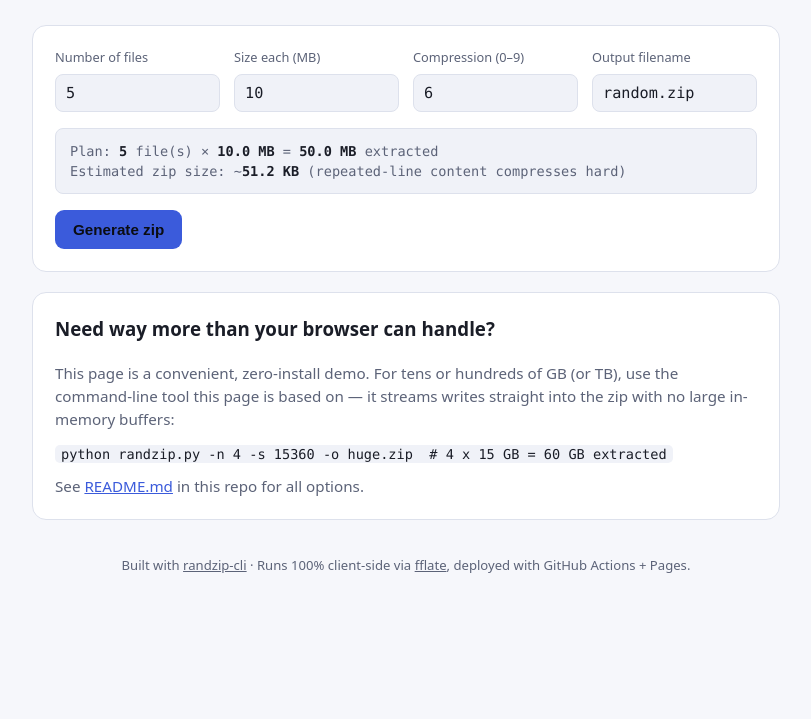
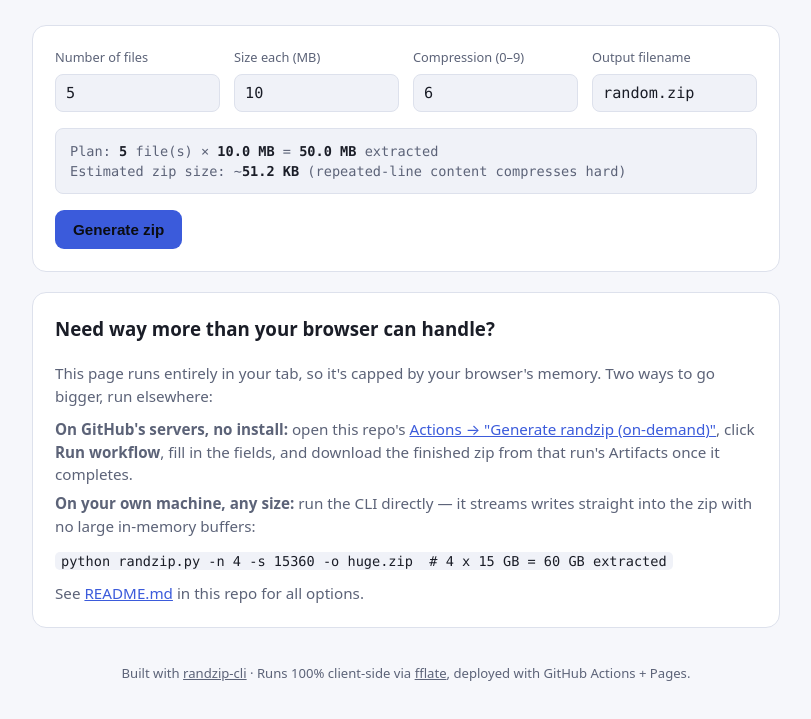
Before and after one commit to lonaMisa-codes/Test1, a plain HTML site: page index.html in a window 1280 px wide. Shown: the part 127-846 px from the top of the page, without its empty margins (234-1045 px from the left). Before the commit the page ends 800 px from the top, so only its background shows below. Drawn offline with Linux system fonts and the light colour scheme.

Commit message:
Add on-demand GitHub Actions workflow for server-side generation
Adds .github/workflows/generate.yml: a workflow_dispatch job that runs
the real randzip.py on a GitHub-hosted runner (not in the browser, not
on the user's machine) and uploads the result as a downloadable
artifact. Linked from index.html for anyone who wants generation to
happen off their own device/browser.

Co-Authored-By: Claude Sonnet 5 <noreply@anthropic.com>
Claude-Session: https://claude.ai/code/session_015ADmK5212xgRgmNUbZMvGu

```diff
--- a/index.html
+++ b/index.html
@@ -243,9 +243,18 @@
   <div class="card" id="cli">
     <h3 style="margin-top:0">Need way more than your browser can handle?</h3>
     <p class="sub" style="margin-bottom:10px">
-      This page is a convenient, zero-install demo. For tens or hundreds of GB (or TB),
-      use the command-line tool this page is based on — it streams writes straight into
-      the zip with no large in-memory buffers:
+      This page runs entirely in your tab, so it's capped by your browser's memory.
+      Two ways to go bigger, run elsewhere:
+    </p>
+    <p class="sub" style="margin:0 0 6px">
+      <b>On GitHub's servers, no install:</b> open this repo's
+      <a href="https://github.com/lonaMisa-codes/Test1/actions/workflows/generate.yml" style="color:var(--accent)">Actions → "Generate randzip (on-demand)"</a>,
+      click <b>Run workflow</b>, fill in the fields, and download the finished zip
+      from that run's Artifacts once it completes.
+    </p>
+    <p class="sub" style="margin:0 0 10px">
+      <b>On your own machine, any size:</b> run the CLI directly — it streams writes
+      straight into the zip with no large in-memory buffers:
     </p>
     <code>python randzip.py -n 4 -s 15360 -o huge.zip&nbsp;&nbsp;# 4 x 15 GB = 60 GB extracted</code>
     <p class="sub" style="margin-top:10px;margin-bottom:0">
```
Also changed, not shown: 1 other file.
